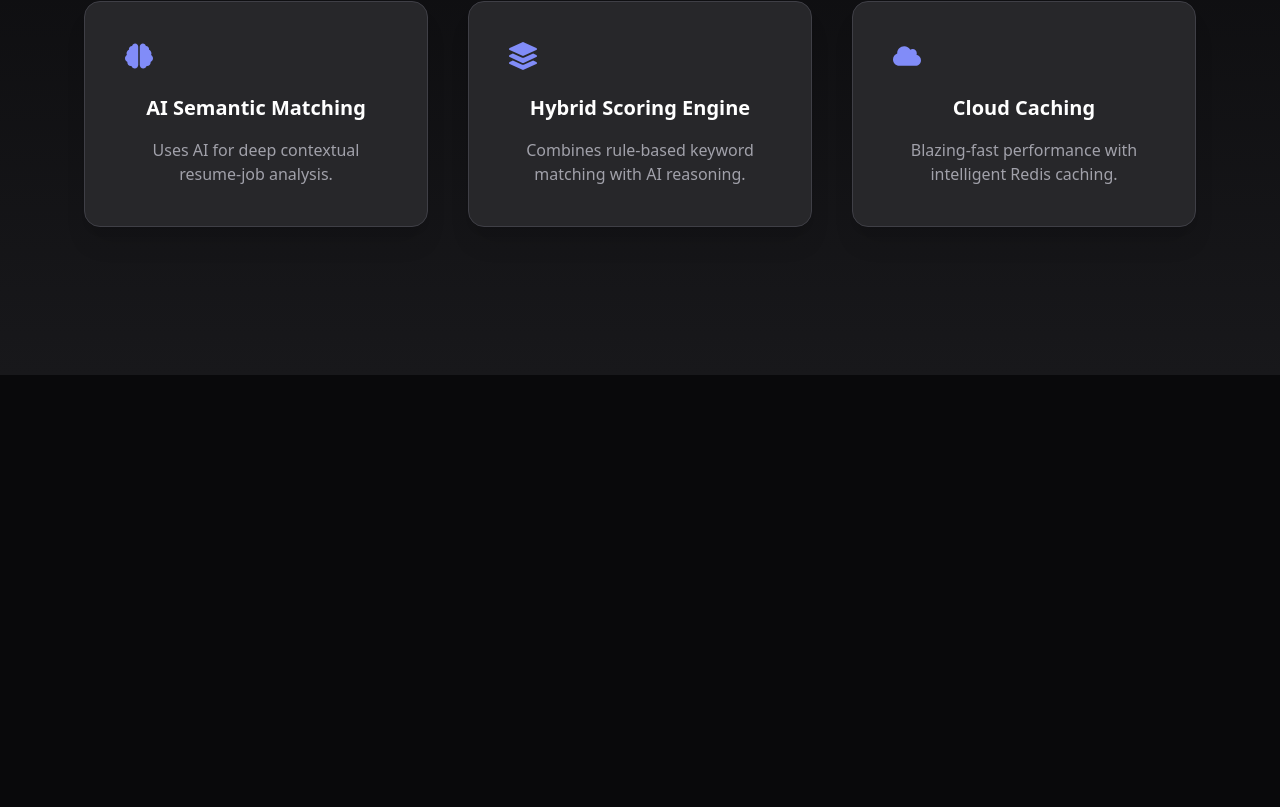
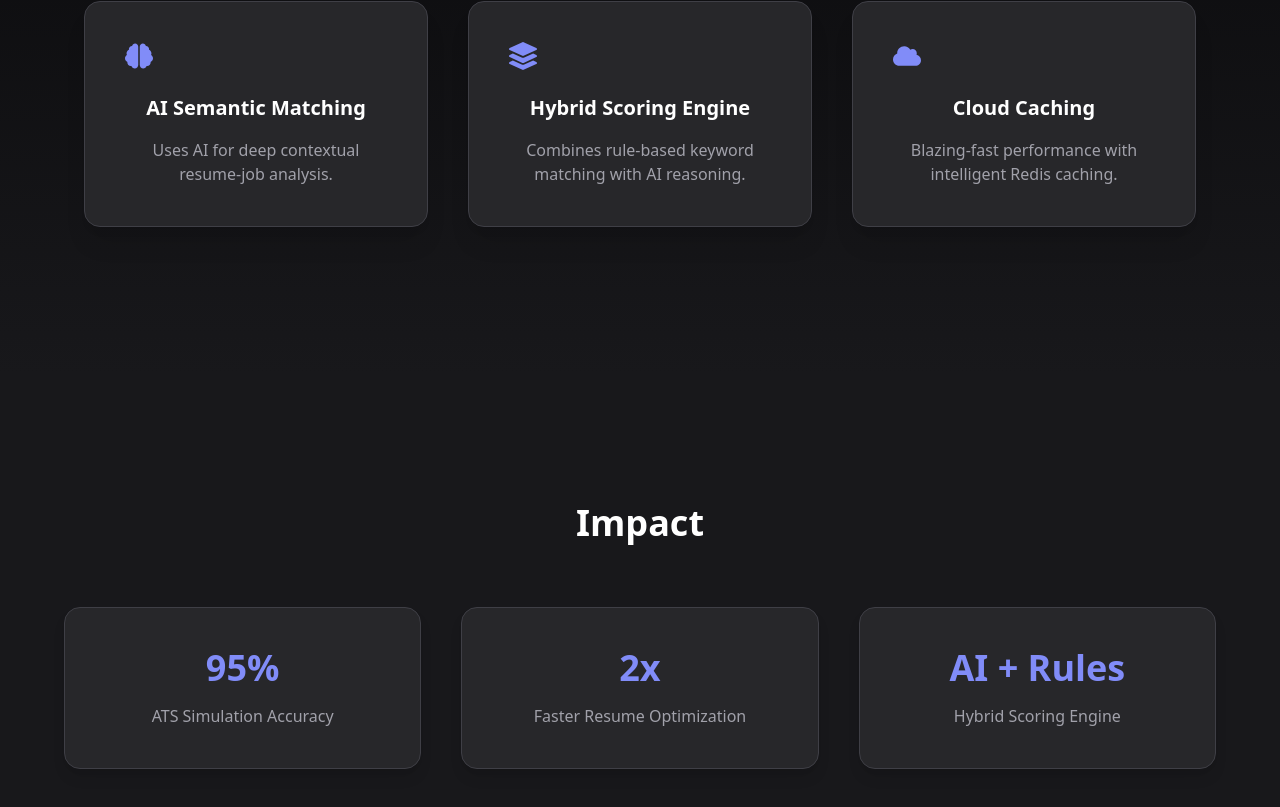
Before and after one commit to malhar-paradkar/ai-resume-analyzer, a React (Vite) app in the folder client/: page / in a window 1280 px wide. Shown: the part 1504-2311 px from the top of the page. Before the commit the page ends 1879 px from the top, so only its background shows below. Built offline with nearby package versions, Linux system fonts and the light colour scheme.

Commit message:
feat(ui): add animated statistics section to highlight product impact

```diff
--- /dev/null
+++ b/client/src/components/Stats.jsx
@@ -0,0 +1,42 @@
+import { motion } from "framer-motion";
+
+const stats = [
+  { value: "95%", label: "ATS Simulation Accuracy" },
+  { value: "2x", label: "Faster Resume Optimization" },
+  { value: "AI + Rules", label: "Hybrid Scoring Engine" }
+];
+
+const Stats = () => {
+    return (
+        <section id="stats" className="py-32 px-6 bg-zinc-900">
+            <div className="max-w-6xl mx-auto text-center">
+                <h2 className="text-4xl font-bold mb-16">
+                    Impact
+                </h2>
+
+                <div className="grid md:grid-cols-3 gap-10">
+                    {stats.map((stat, index) => (
+                        <motion.div
+                          key={index}
+                          initial={{opacity: 0, scale: 0.8}}
+                          whileInView={{opacity: 1, scale: 1}}
+                          transition={{delay: index * 0.2}}
+                          viewport={{once: true}}
+                          className="bg-zinc-800 p-10 rounded-2xl border border-zinc-700 shadow-lg"
+                        >
+                            <h3 className="text-4xl font-bold text-indigo-400 mb-4">
+                                {stat.value}
+                            </h3>
+
+                            <p className="text-zinc-400">
+                                {stat.label}
+                            </p>
+                        </motion.div>
+                    ))}
+                </div>
+            </div>
+        </section>
+    );
+};
+
+export default Stats;
--- a/client/src/pages/Landing.jsx
+++ b/client/src/pages/Landing.jsx
@@ -2,6 +2,7 @@ import Navbar from "../components/Navbar.jsx";
 import Hero from "../components/Hero.jsx";
 import About from "../components/About.jsx";
 import Features from "../components/Features.jsx";
+import Stats from "../components/Stats.jsx";
 import { motion } from "framer-motion";
 
 const Landing = () => {
@@ -20,6 +21,7 @@ const Landing = () => {
                 <Hero />
                 <About />
                 <Features />
+                <Stats />
             </div>
         </div>
     );
```
